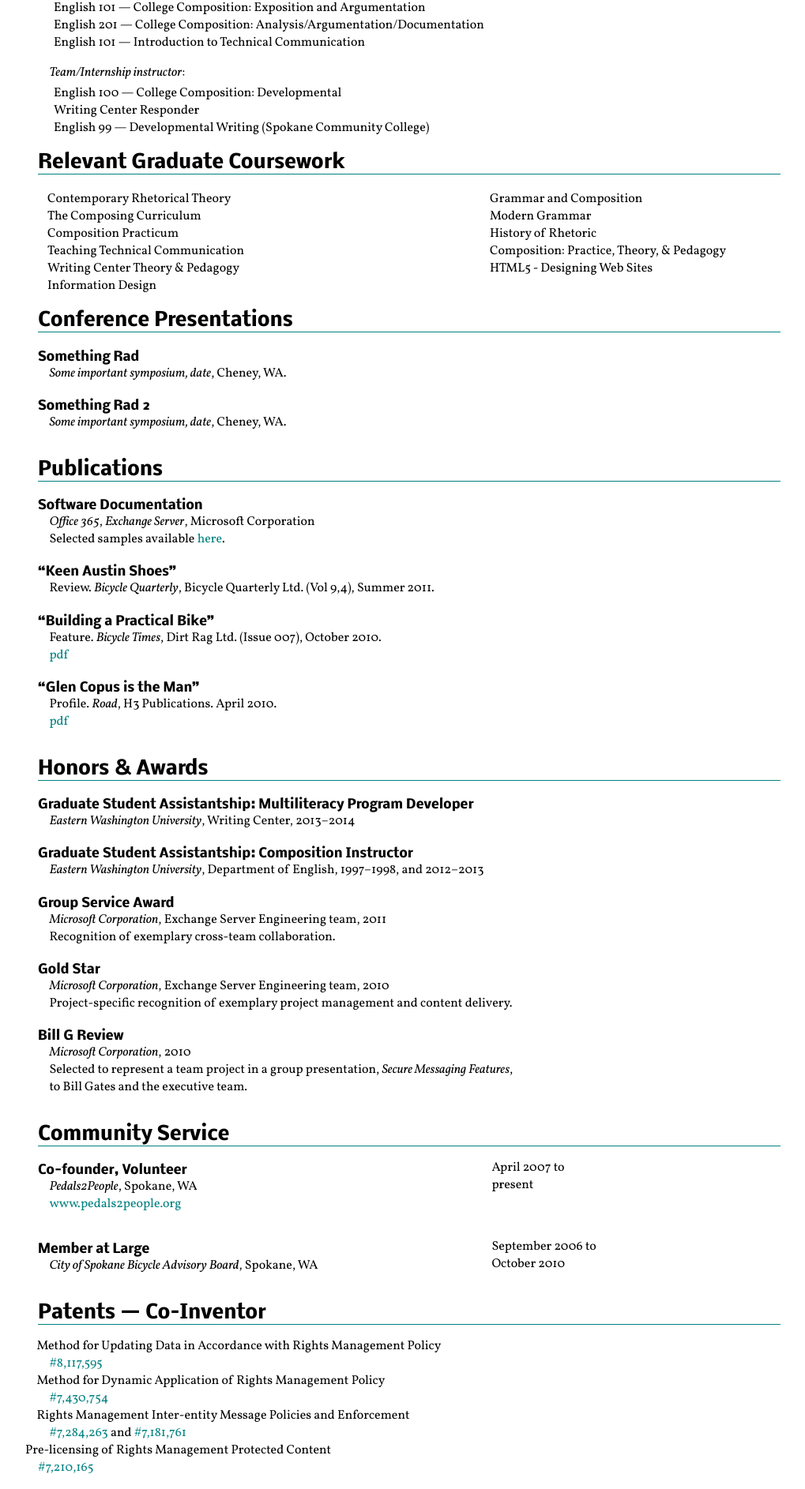
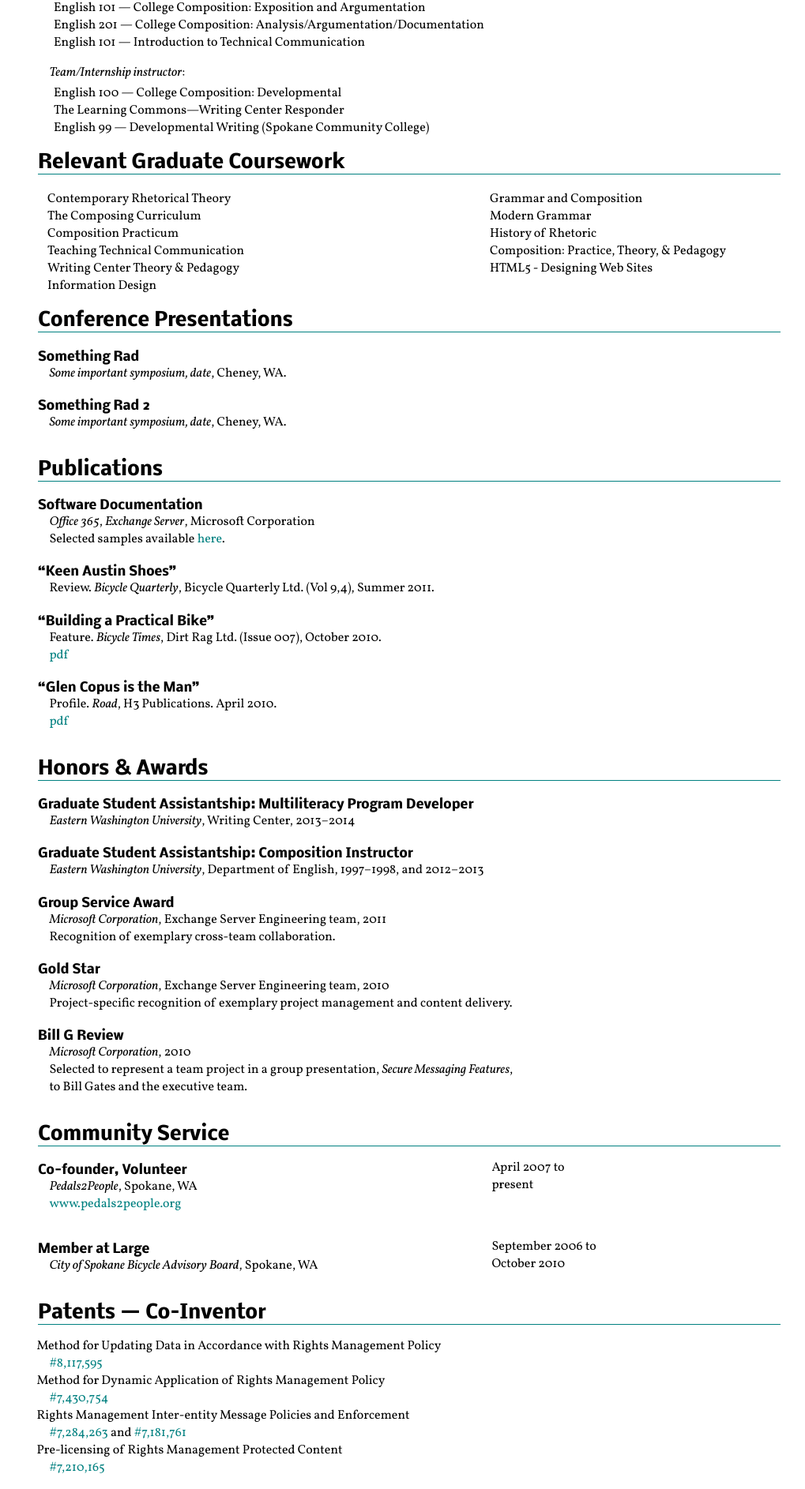
Before and after one commit to johnspeare/assignment3, a plain HTML site: page index.html in a window 1280 px wide. Shown: the part 420-2306 px from the top of the page at 79% size, without its empty margins (122-1141 px from the left). Drawn offline with Linux system fonts and the light colour scheme.

Commit message:
draft 1 complete
good enough for now. still need to make it responsive

```diff
--- a/css/styles.css
+++ b/css/styles.css
@@ -16,10 +16,10 @@ h1, h2, h3, h4, h5 {
 
 }
 
-h1 {
+/*h1 {
 	text-indent: 0em;
 
-}
+}*/
 
 h2 {
 	/*text-indent: 2 em;*/
@@ -111,7 +111,7 @@ ul.coursework {
 }
 
 .lastPat p {
-	padding: 0 0 1em 0;
+	padding: 0 0 1em .9em;
 }
 /*
 .expChunk p {
--- a/index.html
+++ b/index.html
@@ -77,7 +77,7 @@
              <p><em>Team&#47;Internship instructor</em>:</p>
              <ul class="teachEx">
                       <li>English 100 &mdash; College Composition: Developmental</li>
-                      <li>Writing Center Responder</strong></li>
+                      <li>The Learning Commons&mdash;Writing Center Responder</li>
                       <li>English 99 &mdash; Developmental Writing (Spokane Community College)</li>
                  </ul>
            </div>
```
